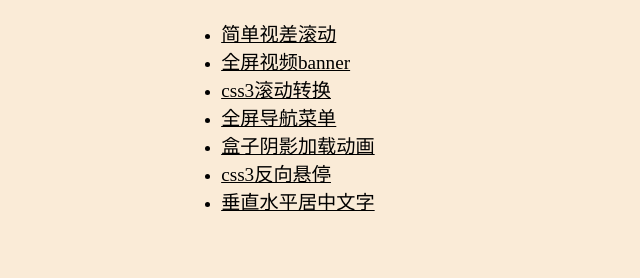
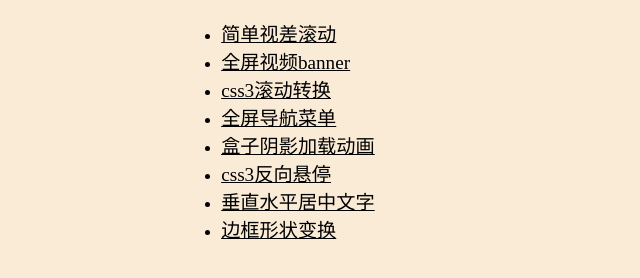
Before and after one commit to cary-mao/small, a website: page index.html in a window 1280 px wide. Shown: the part 156-434 px from the top of the page, without its empty margins (320-960 px from the left). Drawn offline with Linux system fonts and the light colour scheme.

Commit message:
docs(readme and index.html): add docs for hover_border_shape_change

```diff
--- a/index.html
+++ b/index.html
@@ -61,6 +61,7 @@
       <li><a href="./box_shadow_loading/index.html">盒子阴影加载动画</a></li>
       <li><a href="./reverse_hover_translate//index.html">css3反向悬停</a></li>
       <li><a href="./xy_align_center_center/index.html">垂直水平居中文字</a></li>
+      <li><a href="./hover_border_shape_change/index.html">边框形状变换</a></li>
     </ul>
   </section>
 </body>
```
Also changed, not shown: README.md.
